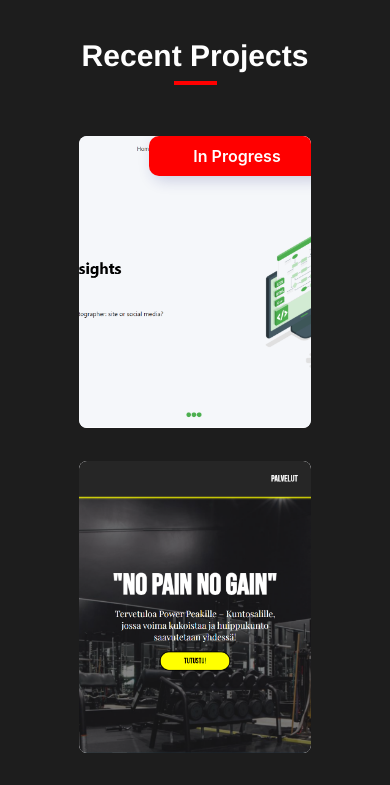
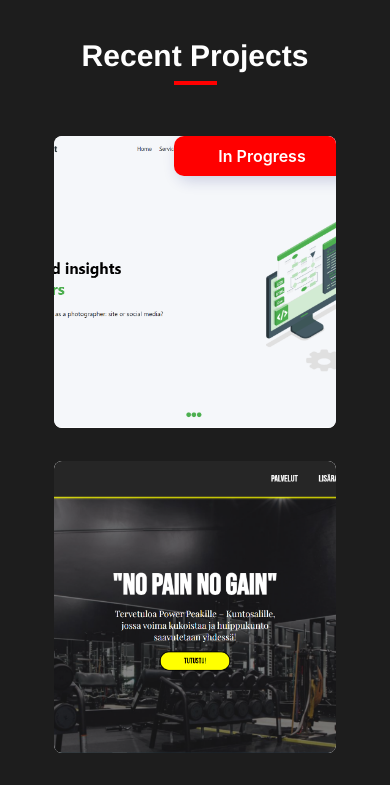
Before and after one commit to Gh0stMaj0r/Portfolio-Current, a React (Create React App) app: page / in a window 390 px wide. Shown: the part 3580-4365 px from the top of the page. Built offline with nearby package versions, Linux system fonts and the light colour scheme; grey boxes are pictures that could not be loaded.

Commit message:
Card Fix

```diff
--- a/src/Pages/Projects/Projects.scss
+++ b/src/Pages/Projects/Projects.scss
@@ -37,6 +37,8 @@
 .card {
     position: relative;
     overflow: hidden;
+    width: 350px;
+    height: 260px;
 
     &:hover {
         .card-overlay {
@@ -122,8 +124,8 @@
         gap: 4vh;
     }
 
-    .css-orzpmo-JoyCard-root {
-        width: 300px !important;
+    .card {
+        width: 300px;
     }
 }
 
@@ -139,7 +141,7 @@
         margin-top: 5vh;
     }
 
-    .css-orzpmo-JoyCard-root {
-        width: 200px !important;
+    .card {
+        width: 250px;
     }
 }
--- a/src/Pages/Projects/index.tsx
+++ b/src/Pages/Projects/index.tsx
@@ -13,7 +13,7 @@ const Projects = () => {
                     <h2>Recent Projects</h2>
                     <hr></hr>
                     <div className="cards-row">
-                        <Card sx={{height: 260, width: 350, border: 'none'}} className='card card-progress'>
+                        <Card sx={{border: 'none'}} className='card card-progress'>
                         <CardCover>
                             <img className="image" src="/Images/nexcent.png"/>
                             <div className="card-overlay">
@@ -35,7 +35,7 @@ const Projects = () => {
                         </CardCover>
                         </Card>
                         <div>
-                        <Card sx={{height: 260, width: 350, border: 'none'}} className='card'>
+                        <Card sx={{border: 'none'}} className='card'>
                         <CardCover>
                             <img className="image" src="/Images/powerpeak.png"/>
                             <div className="card-overlay">
@@ -59,7 +59,7 @@ const Projects = () => {
                         </Card>
                         </div>
                         <div>
-                        <Card sx={{height: 260, width: 350, border: 'none'}} className='card card-progress'>
+                        <Card sx={{border: 'none'}} className='card card-progress'>
                         <CardCover>
                             <img className="image" src="/Images/movie-website.png"/>
                             <div className="card-overlay">
```
